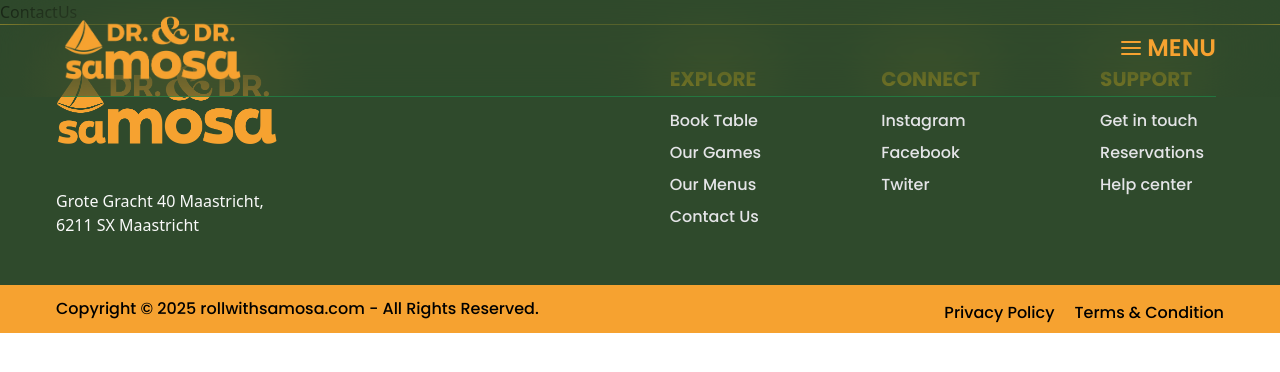
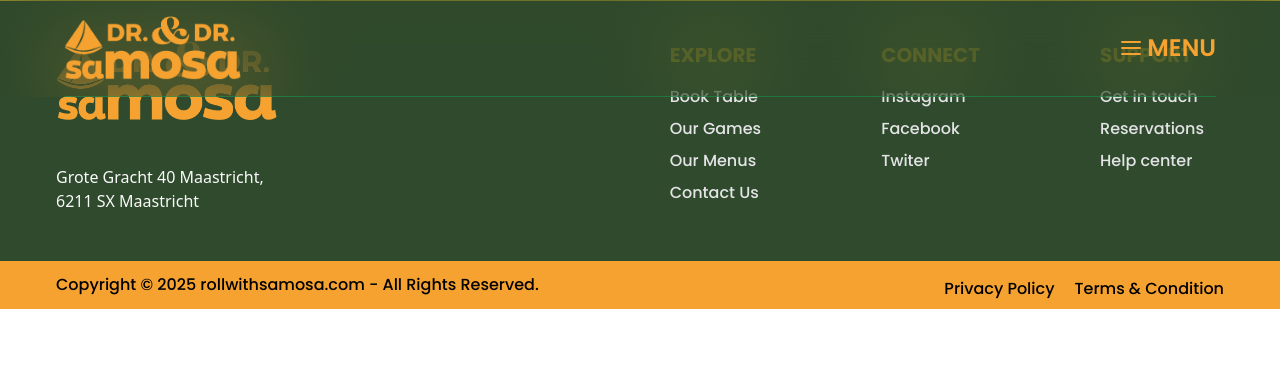
Before and after one commit to dev-sujitdas/samosa, a React (Vite) app: page /contact in a window 1280 px wide. Shown: the top 372 px of the page. Built offline with nearby package versions, Linux system fonts and the light colour scheme.

Commit message:
new update

```diff
--- a/src/App.jsx
+++ b/src/App.jsx
@@ -13,7 +13,7 @@ import BookingForm from './components/features/BookingForm'
 import Bubble from './components/ui/Bubble'
 import { Link, Route, Routes } from 'react-router-dom'
 import BoardGame from './pages/BoardGame'
-import ContactUs from './pages/ContactUS'
+// import ContactUs from './pages/ContactUS'
 
 
 const App = () => {
@@ -44,7 +44,7 @@ const App = () => {
           </div>
         } />
         <Route path='/boardgame' element={<BoardGame />} />
-        <Route path='/contact' element={<ContactUs />} />
+        {/* <Route path='/contact' element={<ContactUs />} /> */}
       </Routes>
       <Footer />
       {isOpen && <BookingForm closeForm={closeForm} />}
```
